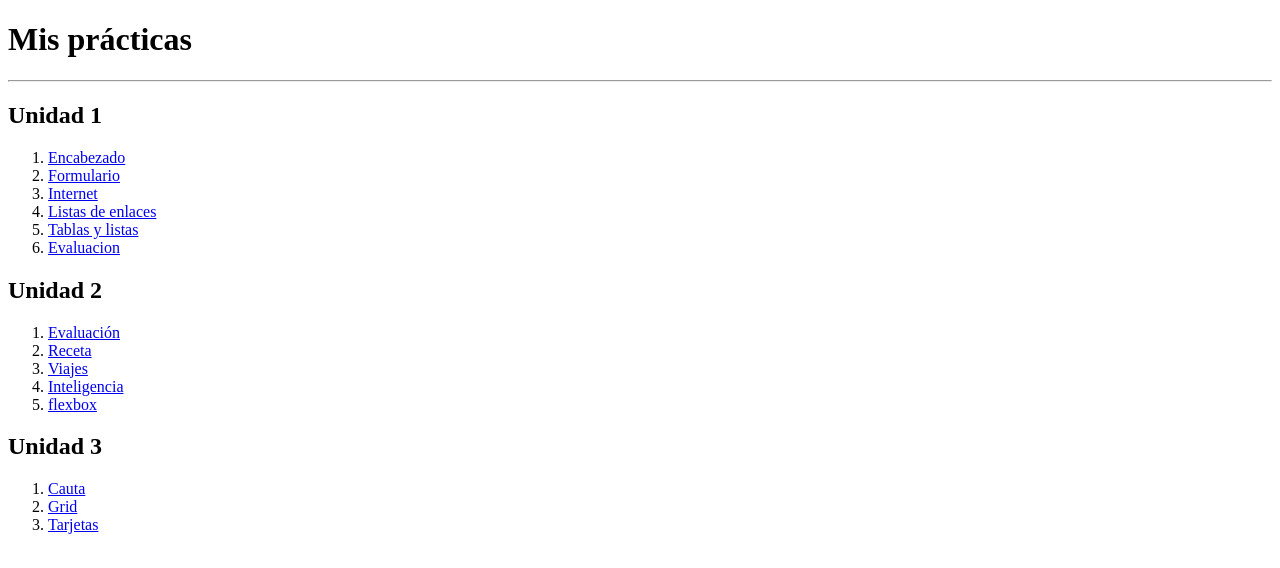
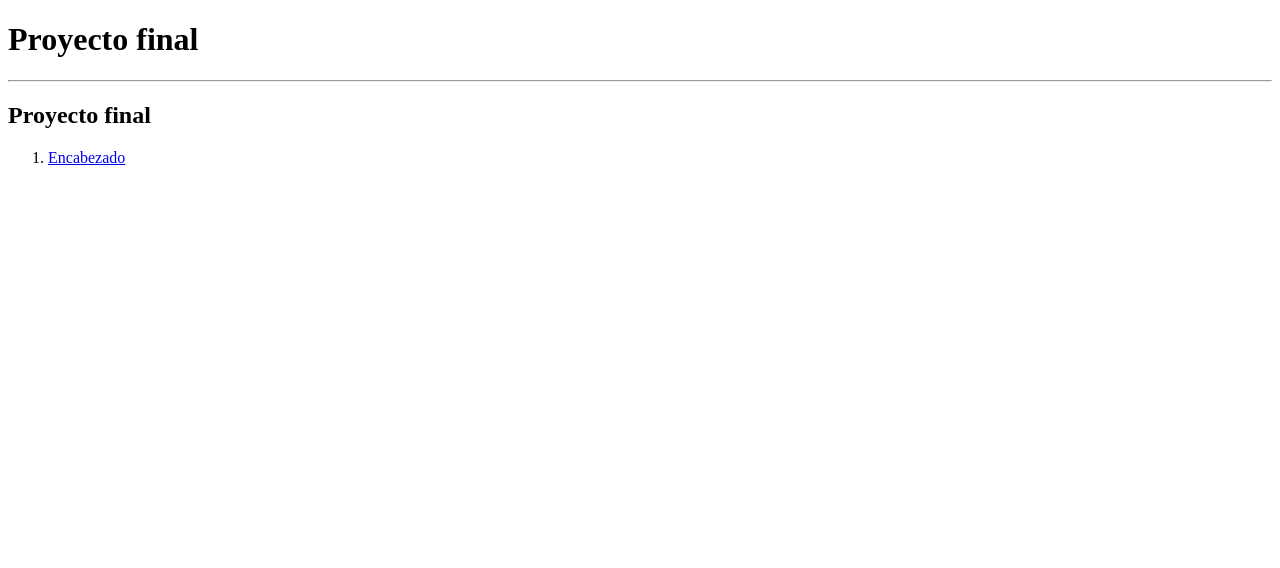
Before and after one commit to PamelaRobles/practicasunidad2, a plain HTML site: page index.html in a window 1280 px wide. Drawn offline with Linux system fonts and the light colour scheme.

Commit message:
Pamela Mejía 11:12

```diff
--- a/index.html
+++ b/index.html
@@ -6,30 +6,8 @@
     <title>Document</title>
 </head>
 <body>
-    <h1>Mis prácticas</h1>
+    <h1>Proyecto final</h1>
     <hr>
-    <h2>Unidad 1</h2>
+    <h2>Proyecto final</h2>
     <ol>
-        <li><a href="u1/encabezados.html">Encabezado</a></li>
-        <li><a href="u1/formulario.html">Formulario</a></li>
-        <li><a href="u1/Internet.html">Internet</a></li>
-        <li><a href="u1/listasyenlaces.html">Listas de enlaces</a></li>
-        <li><a href="u1/tablasyvideos.html">Tablas y listas</a></li>
-        <li> <a href="u1/evaluacion1.html">Evaluacion</a></li>
-    </ol>
-<h2>Unidad 2</h2>
-    <ol>
-        <li><a href="u2/curriculumvitae.html">Evaluación</a></li>
-        <li><a href="u2/receta.html">Receta</a></li>
-        <li><a href="u2/viajes (1).html">Viajes</a></li>
-        <li><a href="u2/inteligencia.html">Inteligencia</a></li>
-        <li><a href="u2/flexbox.html">flexbox</a></li>
-    </ol>
-    <h2>Unidad 3</h2>
-    <ol>
-        <li><a href="u3/cauta.html">Cauta</a></li>
-        <li><a href="u3/grid.html">Grid</a></li>
-        <li><a href="u3/tarjetas.html">Tarjetas</a></li>
-    </ol>
-</body>
-</html>
+        <li><a href="restauranterobles.html">Encabezado</a></li>
```
